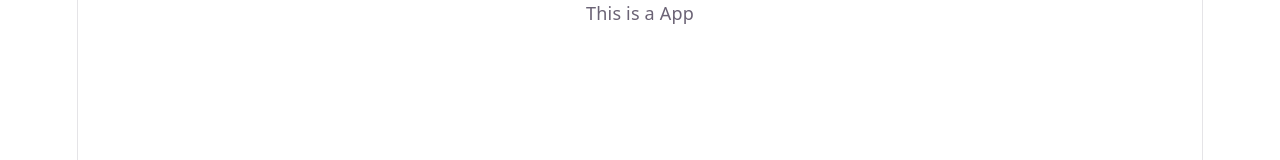
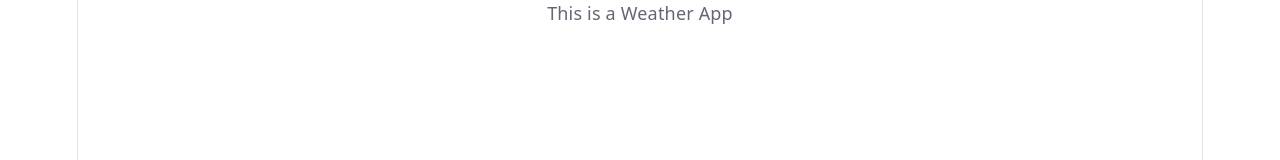
Before and after one commit to rawatvipin756/To-Do-App, a React (Vite) app in the folder reactProject/: page / in a window 1280 px wide. Shown: the top 160 px of the page. Built offline with nearby package versions, Linux system fonts and the light colour scheme.

Commit message:
Update App.jsx

```diff
--- a/reactProject/src/App.jsx
+++ b/reactProject/src/App.jsx
@@ -1,5 +1,6 @@
 export default function App() {
   return (
-    <div>This is a App</div>
+    <div>This is a Weather App</div>
+
   )
 }
```
